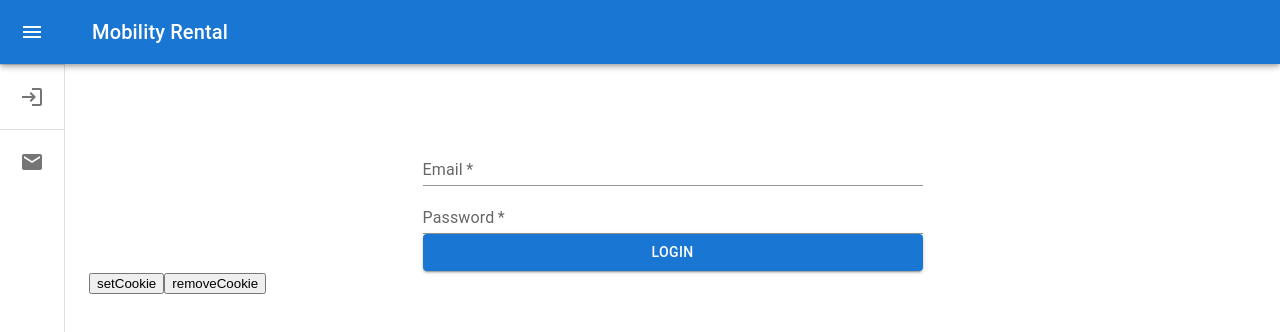
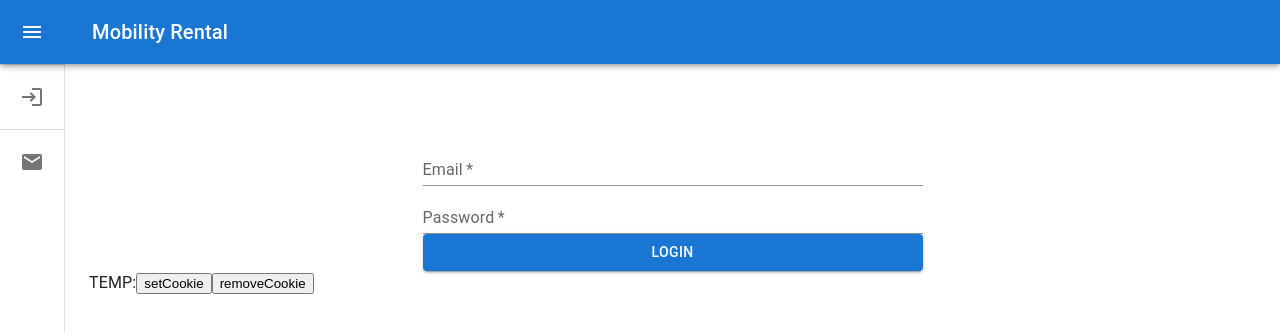
Before and after one commit to chineseouchie/fontys-s6-mr-frontend, a React (Create React App) app: page / in a window 1280 px wide. Shown: the top 332 px of the page. Built offline with nearby package versions, Linux system fonts and the light colour scheme.

Commit message:
Temp button for cookies

```diff
--- a/src/App.js
+++ b/src/App.js
@@ -28,8 +28,11 @@ function App() {
 						<Route path="/" element={auth ? <Dashboard /> : <Login />} />
 						<Route path="/login" element={<Login />} />
 					</Routes>
-					<button onClick={() => login("test")}>setCookie</button>
-					<button onClick={() => logout()}>removeCookie</button>
+					<div>
+						TEMP:
+						<button onClick={() => login("test")}>setCookie</button>
+						<button onClick={() => logout()}>removeCookie</button>
+					</div>
 				</Sidebar>
 			</Router>
 		</div>
```
